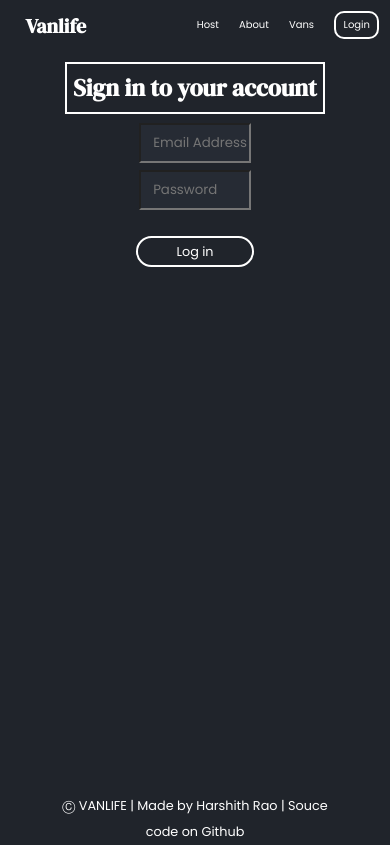
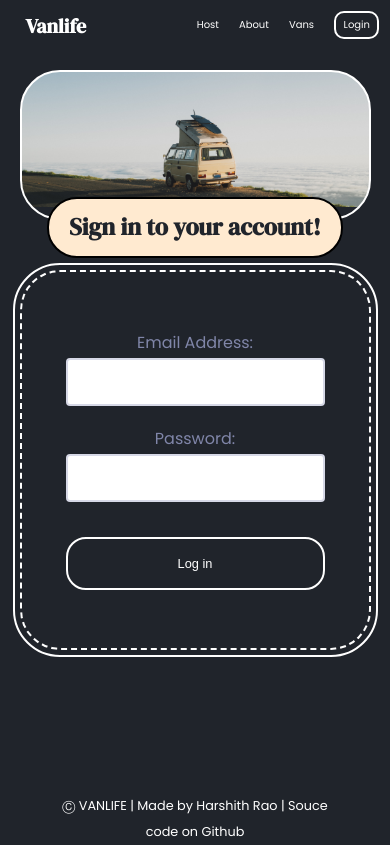
Before and after one commit to harshithrao07/-vanlife, a React (Vite) app: page /login in a window 390 px wide. Built offline with nearby package versions, Linux system fonts and the light colour scheme; what miragejs would draw is missing.

Commit message:
Login styling with responsiveness

```diff
--- a/src/index.css
+++ b/src/index.css
@@ -68,6 +68,7 @@ span {
     a {
         font-size: 2.3rem;
     }
+
     .home--page--section2 {
         margin: 5%;
         display: grid;
@@ -190,6 +191,7 @@ span {
     .vandetails--title {
         background-position: center top -960px !important;
     }
+
 }
 
 @media only screen and (max-width:1365px) and (min-width:1280px) {
@@ -230,6 +232,7 @@ span {
         display: grid;
         grid-template-columns: repeat(3, 1fr) !important;
     }
+
 }
 
 @media only screen and (max-width:1279px) and (min-width:1024px) {
@@ -301,6 +304,10 @@ span {
 
     .title--header div {
         top: 80px !important;
+    }
+
+    .login--title {
+        background-position: center top -140px !important;
     }
 }
 
@@ -381,6 +388,10 @@ span {
 
     .title--header div {
         top: 60px !important;
+    }
+
+    .login--title {
+        background-position: center top -50px !important;
     }
 }
 
@@ -544,6 +555,10 @@ span {
     .hostvans--title {
         background-position: center top -60px !important;
     }
+
+    .login--title {
+        background-position: center top -60px !important;
+    }
 }
 
 
@@ -614,7 +629,7 @@ a {
 }
 
 
-.login:hover{
+.login:hover {
     background-color: white;
     color: black;
     border: 2px solid black;
@@ -1040,49 +1055,85 @@ a {
 
 
 /* LOGIN */
+.login--page {
+    margin: 5%;
+}
+
+.login--title {
+    background: url('/images/login.jpg') no-repeat center center;
+    -webkit-background-size: cover;
+    -moz-background-size: cover;
+    -o-background-size: cover;
+    background-position: center top -400px;
+    background-size: cover;
+}
+
 .login-container {
-    margin: 3% 5% 5%;
     display: flex;
     flex-direction: column;
     align-items: center;
-    padding-inline: 27px;
     text-align: center;
-}
-
-.login-container h1 {
-    padding: 2%;
-    margin-bottom: 2%;
-    border: 2px solid white;
+    line-height: 1.6;
 }
 
 .login-form {
+    outline: 2px solid white;
+    outline-offset: 5px;
+    border: 2px dashed white;
+    border-radius: 40px;
+    max-width: 360px;
+    width: 100%;
+    padding: 58px 44px;
+    transition: all 0.3s ease;
+}
+
+.row {
     display: flex;
     flex-direction: column;
-    width: 100%;
-    max-width: 40%;
+    margin-bottom: 20px;
 }
 
-.login-form>input {
-    background-color: #262b34;
-    margin: 3%;
-    height: 40px;
-    text-indent: 10px;
-    font-family: "Poppins", sans-serif;
-    color: white;
+.row label {
+    font-size: 16px;
+    color: #8086a9;
+    margin-bottom: 1%;
 }
 
-.login-form>input:focus {
-    outline: none;
-    background-color: #454d57;
+.row input {
+    flex: 1;
+    padding: 13px;
+    border: 2px solid #d6d8e6;
+    border-radius: 4px;
+    font-size: 16px;
+    transition: all 0.2s ease-out;
 }
 
-.login-form>button {
-    background-color: #20242b;
+.row input:focus {
+    outline: none;
+    box-shadow: inset 2px 2px 5px 0 rgba(42, 45, 48, 0.12);
+}
+
+button {
+    width: 100%;
+    padding: 12px;
+    font-size: 18px;
+    background: transparent;
+    color: white;
     border: 2px solid white;
-    border-radius: 30px;
-    height: auto;
-    margin-top: 22px;
-    color: white;
-    font-family: "Poppins", sans-serif;
+    border-radius: 20px;
     cursor: pointer;
+    margin-top: 15px;
 }
+
+button:hover {
+    background-color: #2f3237;
+}
+
+@media(max-width: 458px) {
+    form {
+        border: none;
+        box-shadow: none;
+        padding: 20px 0;
+    }
+
+}
--- a/src/pages/Login.jsx
+++ b/src/pages/Login.jsx
@@ -20,25 +20,36 @@ export default function Login() {
     }
 
     return(
+        <div className="login--page">
+            <div className="title--header login--title">
+                <div>
+                    <h1>Sign in to your account!</h1>
+                </div>
+            </div>
             <div className="login-container">
-            <h1>Sign in to your account</h1>
             <form onSubmit={handleSubmit} className="login-form">
+                <div className="row">
+                    <label for="email">Email Address:</label>
                     <input
                     type="email"
                     name="email"
                     onChange={handleChange}
-                placeholder="Email Address"
                     value={formData.email}
                     />
+                </div>
+
+                <div className="row">
+                    <label for="password">Password:</label>
                     <input
                     type="password"
                     name="password"
                     onChange={handleChange}
-                placeholder="Password"
                     value={formData.password}
                     />
+                </div>
                 <button><p>Log in</p></button>
             </form>
             </div>
+        </div>
     )
 }
```
Also changed, not shown: public/images/login.jpg (added). Lines whose indentation alone changed are shown as unchanged.
